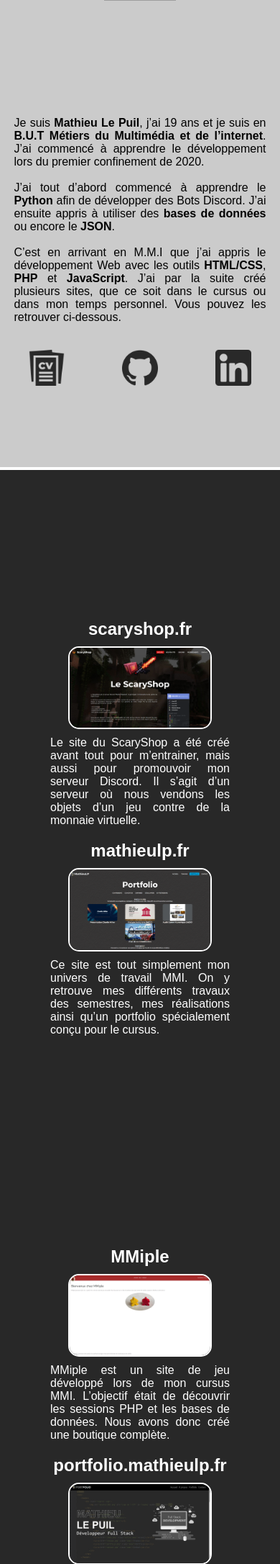
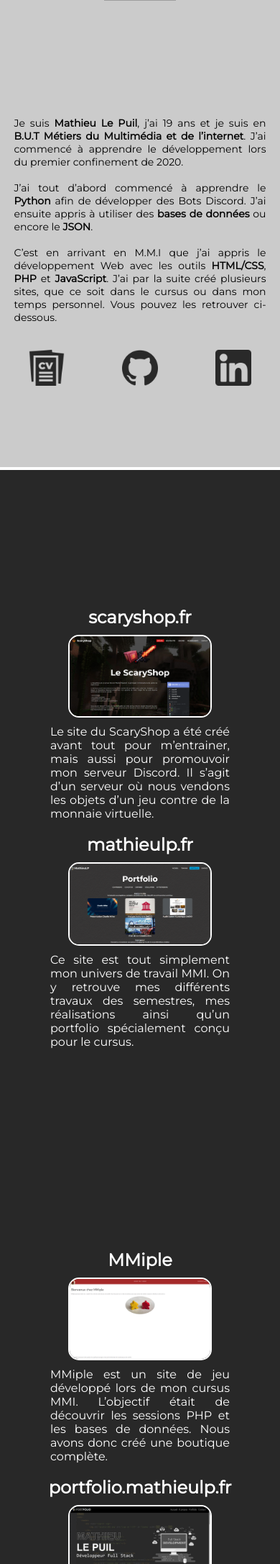
Before and after one commit to MathieuLePuil/portfolio.mathieulp.fr, a PHP site: page / in a window 390 px wide. Shown: the part 1039-3212 px from the top of the page at 72% size. Run offline with PHP 8.4, Linux system fonts and the light colour scheme; some libraries are stand-ins or nearby versions; grey boxes are pictures that could not be loaded.

Commit message:
Fin de la V1 du site

```diff
--- a/footer.inc.php
+++ b/footer.inc.php
@@ -21,7 +21,7 @@
     </div>
     <div class="coordonnees">
         <div>
-            <h2>COORDONNEES</h2>
+            <h2>COORDONNÉES</h2>
         </div>
         <div class="ft-link">
             <a href=""><img src="assets/email.png"> contact@mathieulp.fr</a>
--- a/style/style.css
+++ b/style/style.css
@@ -1,3 +1,4 @@
+@import url('https://fonts.googleapis.com/css2?family=Montserrat&display=swap');
 @font-face {
     font-family: 'Gordita Ultra';
     font-style: normal;
@@ -319,7 +320,8 @@ nav {
 .about-right p {
     text-align: justify;
     margin-right: 200px;
-    font-size: 20px;
+    font-family: 'Montserrat', sans-serif;
+    font-size: 18px;
 }
 
 .media-link {
@@ -376,7 +378,7 @@ nav {
         margin-right: 5%;
         margin-left: 5%;
         justify-content: center;
-        font-size: 18px;
+        font-size: 17px;
     }
     .media-link {
         width: 100%;
@@ -426,7 +428,7 @@ nav {
     }
     .about-right p {
         margin-top: 0;
-        font-size: 16px;
+        font-size: 14px;
     }
     #pdp {
         width: 100px;
@@ -455,6 +457,7 @@ nav {
 }
 
 .pf-titre {
+    font-family: 'Montserrat', sans-serif;
     color: white;
 }
 
@@ -466,6 +469,7 @@ nav {
 }
 
 .pf-texte {
+    font-family: 'Montserrat', sans-serif;
     color: white;
     margin-top: 10px;
     text-align: justify;
@@ -556,10 +560,11 @@ nav {
         width: 300px;
     }
     #portfolio2 {
-        height: 120vh;
+        height: 130vh;
+        padding-top: 100px;
     }
     #portfolio {
-        height: 120vh;
+        height: 130vh;
     }
 }
 
@@ -569,7 +574,7 @@ nav {
     }
     #portfolio2 {
         height: 120vh;
-        margin-top: -150px;
+        margin-top: -170px;
     }
     .pf-img {
         width: 200px;
@@ -581,6 +586,10 @@ nav {
 }
 
 /* Section CONTACT */
+
+form {
+    font-family: 'Montserrat', sans-serif;
+}
 
 #contact {
     height: 100vh;
@@ -732,6 +741,10 @@ footer {
     color: white;
 }
 
+footer h2 {
+    font-family: 'Montserrat', sans-serif;
+}
+
 footer img {
     width: 20px;
 }
@@ -769,6 +782,7 @@ footer a {
     flex-direction: column;
     align-items: center;
     justify-content: center;
+    font-family: 'Montserrat', sans-serif;
 }
 
 .ft-link img {
```
